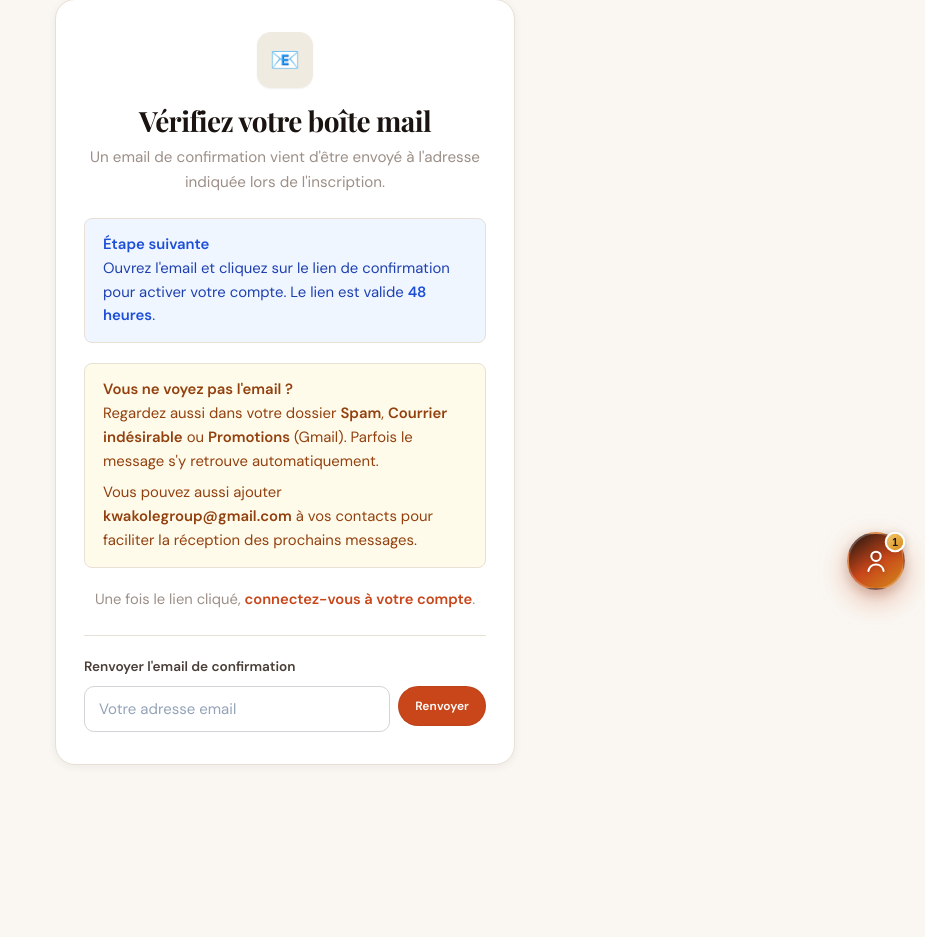
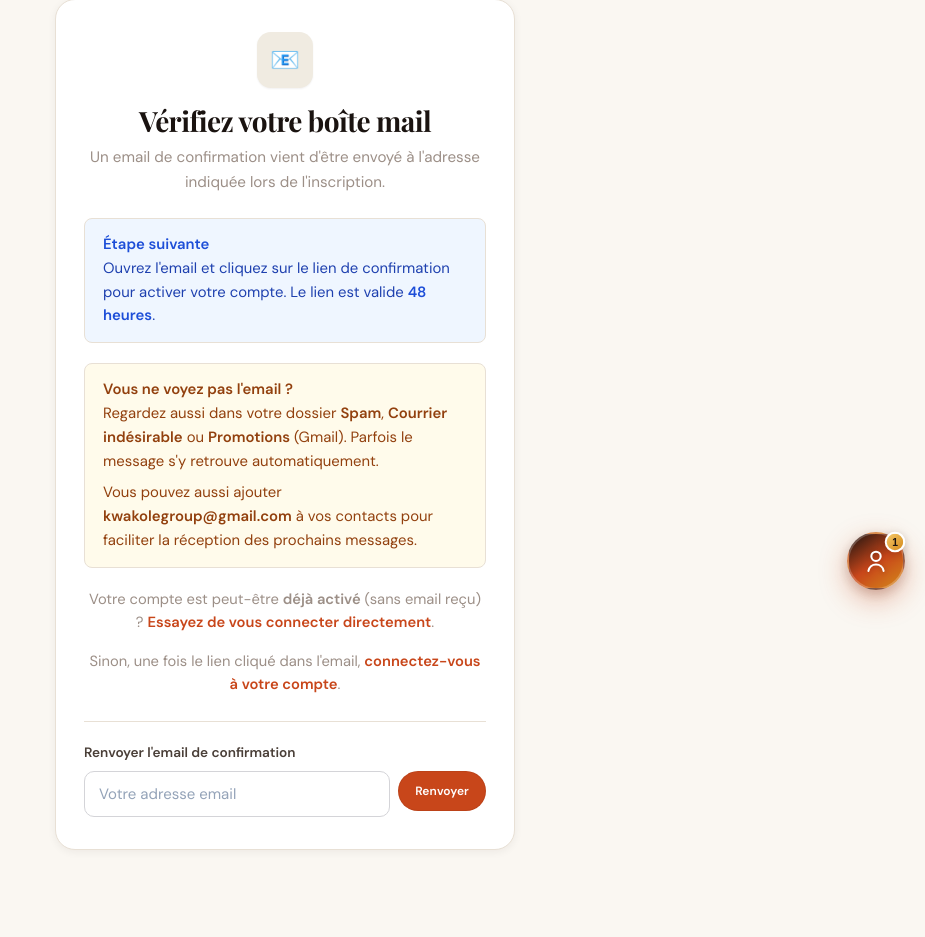
Before and after one commit to Pelmansion/Kwalokwakol-_site, a Django app: page /compte/inscription/email-envoye/ in a window 1280 px wide. Shown: the part 190-1127 px from the top of the page, without its empty margins (355-1280 px from the left). Run offline with Django 5.2, Linux system fonts and the light colour scheme.

Commit message:
fix: clarifier le message quand le compte est déjà activé sans email reçu.
Co-authored-by: Cursor <cursoragent@cursor.com>

```diff
--- a/accounts/views.py
+++ b/accounts/views.py
@@ -85,9 +85,10 @@ def resend_verification_email(request):
         return redirect("accounts:signup_email_sent")
 
     if user.is_active:
-        messages.info(
+        messages.success(
             request,
-            "Ce compte est déjà activé. Vous pouvez vous connecter directement.",
+            f"Le compte {user.email} est déjà activé — aucun email de confirmation n'est nécessaire. "
+            "Connectez-vous avec votre identifiant et le mot de passe choisi à l'inscription.",
         )
         request.session.pop("pending_verification_email", None)
         request.session.pop("verification_email_failed", None)
--- a/templates/accounts/signup_email_sent.html
+++ b/templates/accounts/signup_email_sent.html
@@ -47,7 +47,12 @@
       </div>
 
       <p class="auth-alt">
-        Une fois le lien cliqué,
+        Votre compte est peut-être <strong>déjà activé</strong> (sans email reçu) ?
+        <a href="{% url 'accounts:login' %}">Essayez de vous connecter directement</a>.
+      </p>
+
+      <p class="auth-alt" style="margin-top: 8px;">
+        Sinon, une fois le lien cliqué dans l'email,
         <a href="{% url 'accounts:login' %}">connectez-vous à votre compte</a>.
       </p>
 
```
